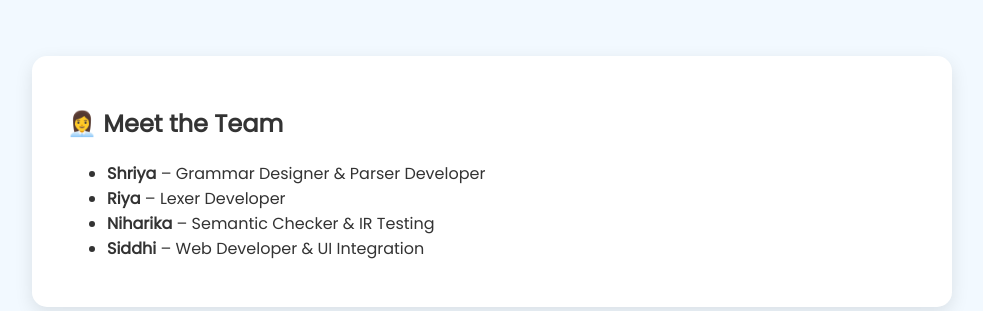
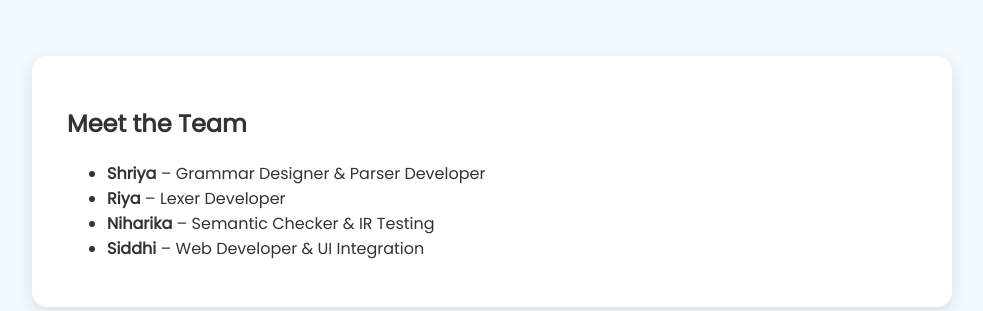
Before and after one commit to shriya-code-sketch/mini_compiler, a Flask app: page / in a window 1280 px wide. Shown: the part 1594-1905 px from the top of the page, without its empty margins (148-1131 px from the left). Run offline with Flask 3, Linux system fonts and the light colour scheme.

Commit message:
Update index.html

```diff
--- a/templates/index.html
+++ b/templates/index.html
@@ -55,7 +55,7 @@
 
   <!-- Team Section -->
   <section class="info-card" data-aos="fade-up">
-    <h2 class="collapsible">👩‍💼 Meet the Team</h2>
+    <h2 class="collapsible"> Meet the Team</h2>
     <div class="collapsible-content">
       <ul>
         <li><strong>Shriya</strong> – Grammar Designer & Parser Developer</li>
```
